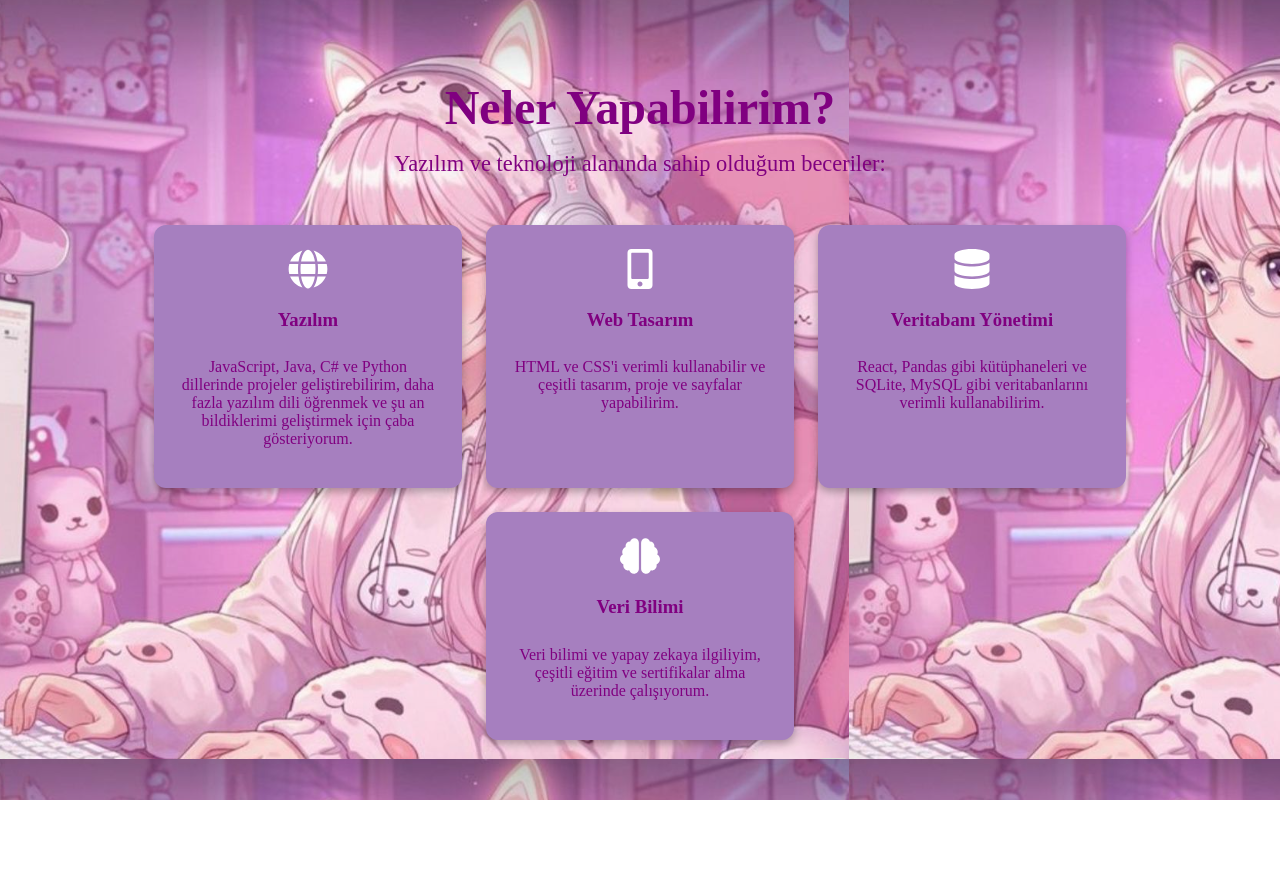
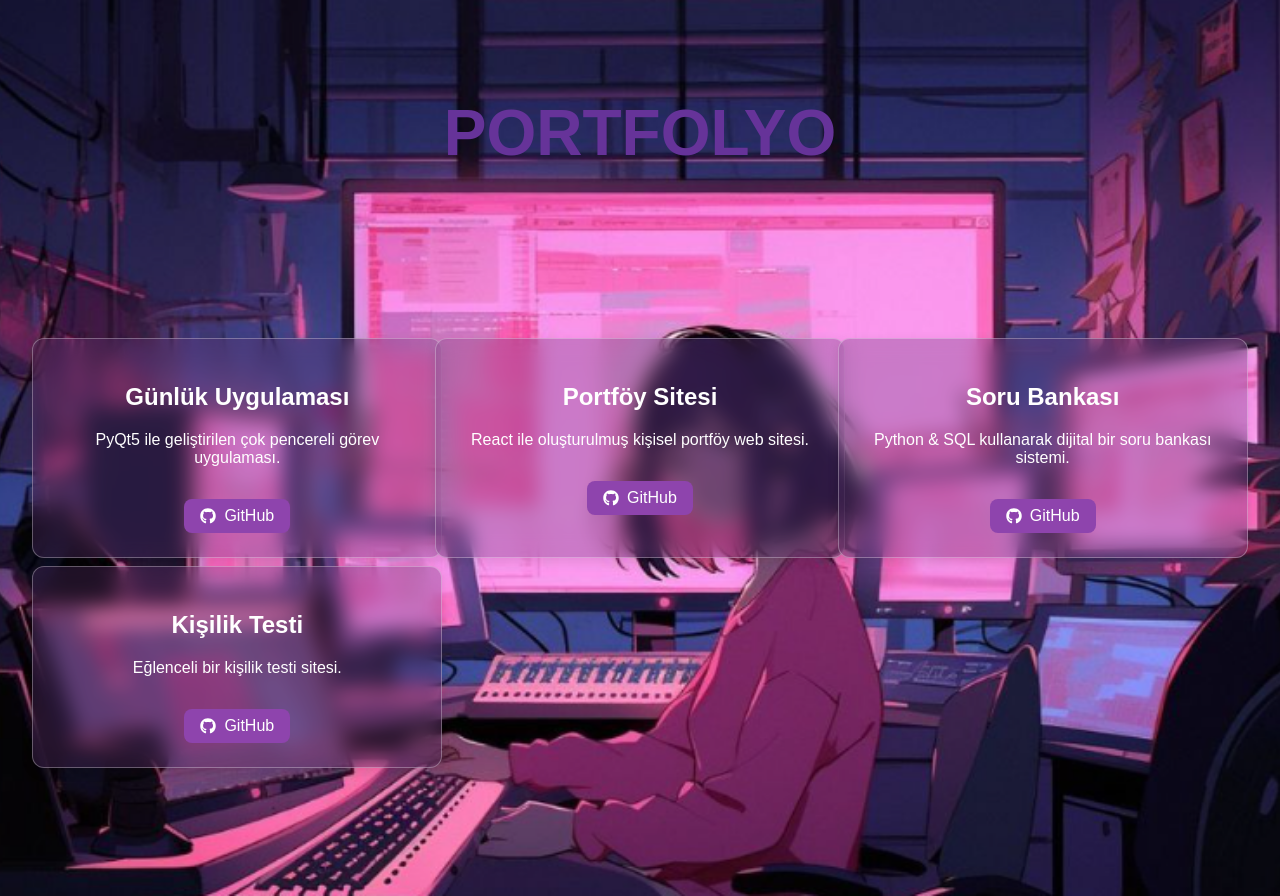
Before and after one commit to sena-arikan/proje, a React (Create React App) app: page /portfolyo in a window 1280 px wide. Before the commit the page ends 800 px from the top, so only its background shows below. Built offline with nearby package versions, Linux system fonts and the light colour scheme.

Commit message:
ilk gonderim

```diff
--- a/src/components/Portfolyo.js
+++ b/src/components/Portfolyo.js
@@ -1,120 +1,117 @@
 import React from 'react';
-import { FaGlobe, FaMobileAlt, FaDatabase, FaBrain } from 'react-icons/fa';
+import './Portfolyo.css';
+import { FaGithub } from 'react-icons/fa';
 
-function NelerYapabilirim() {
-    const skills = [
+
+const projects = [
     {
-            title: "Yazılım",
-            description: "JavaScript, Java, C# ve Python dillerinde projeler geliştirebilirim, daha fazla yazılım dili öğrenmek ve şu an bildiklerimi geliştirmek için çaba gösteriyorum.",
-            icon: <FaGlobe size={40} color="#fff" />
+        title: 'Günlük Uygulaması',
+        description: 'PyQt5 ile geliştirilen çok pencereli görev uygulaması.',
+        github: 'https://github.com/sena-arikan/To-Do-List',
     },
     {
-            title: "Web Tasarım",
-            description: "HTML ve CSS'i verimli kullanabilir ve çeşitli tasarım, proje ve sayfalar yapabilirim.",
-            icon: <FaMobileAlt size={40} color="#fff" />
+        title: 'Portföy Sitesi',
+        description: 'React ile oluşturulmuş kişisel portföy web sitesi.',
+        github: 'https://github.com/_sena-arikan/proje',
     },
     {
-            title: "Veritabanı Yönetimi",
-            description: "React, Pandas gibi kütüphaneleri ve SQLite, MySQL gibi veritabanlarını verimli kullanabilirim.",
-            icon: <FaDatabase size={40} color="#fff" />
+        title: 'Soru Bankası',
+        description: 'Python & SQL kullanarak dijital bir soru bankası sistemi.',
+        github: 'https://github.com/sena-arikan/soru_bankasi',
     },
     {
-            title: "Veri Bilimi",
-            description: "Veri bilimi ve yapay zekaya ilgiliyim, çeşitli eğitim ve sertifikalar alma üzerinde çalışıyorum.",
-            icon: <FaBrain size={40} color="#fff" />
+        title: 'Kişilik Testi',
+        description: 'Eğlenceli bir kişilik testi sitesi.',
+        github: 'https://github.com/sena-arikan/kisilik_testi',
     },
+
 ];
 
+const Portfolyo = () => {
     return (
-        <div style={{
-            backgroundImage: "url('/sayfa.jpg')",
-            backgroundColor: '#C8A2C8',
-            minHeight: '100vh',
-            padding: '3rem 1rem',
-            color: 'purple',
-            boxSizing: 'border-box',
+
+        <div className="projects-container"
+
+             style={{
+                 backgroundImage: "url('/sayfa2.jpg')",
+                 WebkitBackdropFilter: 'blur(10px)',
+                 backgroundSize: "cover",
+                 backgroundPosition: "center",
+                 backgroundRepeat: "no-repeat",
+                 minHeight: "100vh",
+                 padding: "3rem 2rem",
+                 color: "white"
              }}>
-            <h1 className="page-title">Neler Yapabilirim?</h1>
-            <p className="page-subtitle">
-                Yazılım ve teknoloji alanında sahip olduğum beceriler:
-            </p>
-            <div className="skills-container">
-                {skills.map(({ title, description, icon }, index) => (
-                    <div
-                        key={index}
-                        className="skill-card"
-                        onMouseEnter={e => {
-                            e.currentTarget.style.transform = 'scale(1.05)';
-                            e.currentTarget.style.boxShadow = '0 8px 16px rgba(0,0,0,0.4)';
-                        }}
-                        onMouseLeave={e => {
-                            e.currentTarget.style.transform = 'scale(1)';
-                            e.currentTarget.style.boxShadow = '0 4px 8px rgba(0,0,0,0.3)';
-                        }}
-                    >
-                        <div>{icon}</div>
-                        <h3>{title}</h3>
-                        <p>{description}</p>
+            <h1 className="projects-title">PORTFOLYO</h1>
+            <div className="projects-grid">
+                {projects.map((proj, index) => (
+                    <div key={index} className="project-card">
+                        <h2>{proj.title}</h2>
+                        <p>{proj.description}</p>
+                        <a href={proj.github} target="_blank" rel="noopener noreferrer" className="github-button">
+                            <FaGithub style={{ marginRight: '8px' }} />
+                            GitHub
+                        </a>
                     </div>
                 ))}
             </div>
+            <style>{`
 
-            <style>{`
-                .page-title {
-                    font-size: 3rem;
-                    margin-bottom: 1rem;
+                .projects-title {
                     text-align: center;
+                    font-size: 4rem;
+                    margin-top: 3rem;
+                    margin-bottom: 10rem;
+                    color: #663399;
                 }
-                .page-subtitle {
-                    font-size: 1.4rem;
-                    max-width: 600px;
-                    margin: 0 auto 3rem auto;
-                    text-align: center;
+
+                .projects-grid {
+                    display: grid;
+                    grid-template-columns:repeat(auto-fit, minmax(300px, 1fr));
+                    column-gap: 0.5rem;
+                    gap: 0.5rem;
+                    padding: 0.5rem;
+                    justify-items: center;
                 }
-                .skills-container {
-                    display: flex;
-                    flex-wrap: wrap;
-                    gap: 1.5rem;
-                    justify-content: center;
-                }
-                .skill-card {
-                    background-color: #A67FBF;
+
+                .project-card {
+
                     border-radius: 12px;
                     padding: 1.5rem;
-                    width: 260px;
-                    box-shadow: 0 4px 8px rgba(0,0,0,0.3);
-                    display: flex;
-                    flex-direction: column;
-                    align-items: center;
+                    width: 360px;
                     text-align: center;
-                    transition: transform 0.3s ease, box-shadow 0.3s ease;
-                    cursor: pointer;
-                }
-                .skill-card h3 {
-                    margin-top: 1rem;
-                    margin-bottom: 0.7rem;
-                }
-                .skill-card p {
-                    font-size: 1rem;
+                    box-shadow: 0 4px 12px rgba(0, 0, 0, 0.1);
+                    transition: transform 0.3s;
                 }
 
-                /* Responsive adjustments */
+                .project-card:hover {
+                    transform: translateY(-5px);
+                }
+
+                .github-button {
+                    display: inline-flex;
+                    align-items: center;
+                    text-decoration: none;
+                    color: #fff;
+
+                    padding: 0.5rem 1rem;
+                    border-radius: 8px;
+                    margin-top: 1rem;
+
+                }
+
+                .github-button:hover {
+
+                }
+
                 @media (max-width: 768px) {
-                    .page-title {
-                        font-size: 2rem;
-                    }
-                    .page-subtitle {
-                        font-size: 1.1rem;
-                        padding: 0 1rem;
-                    }
-                    .skill-card {
-                        width: 90%;
-                        max-width: 320px;
+                    .projects-grid {
+                        grid-template-columns: 1fr;
                     }
                 }
             `}</style>
         </div>
     );
-}
+};
 
-export default NelerYapabilirim;
+export default Portfolyo;
```
Lines whose indentation alone changed are shown as unchanged.
